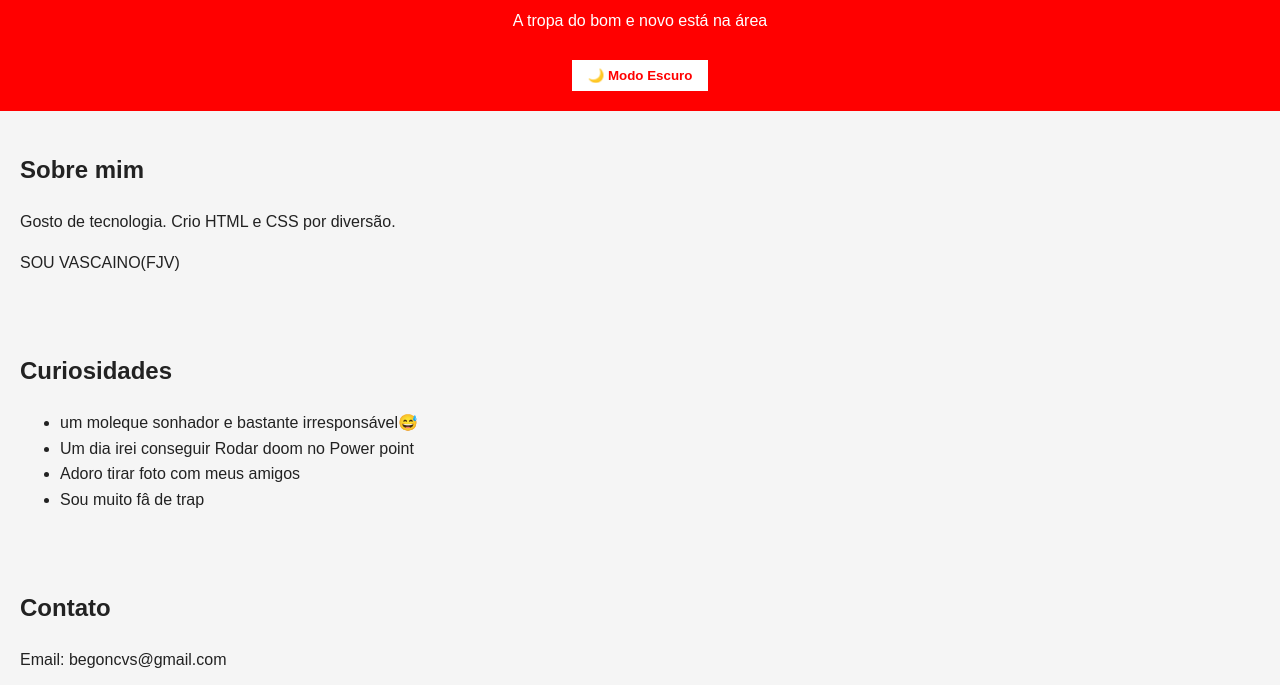
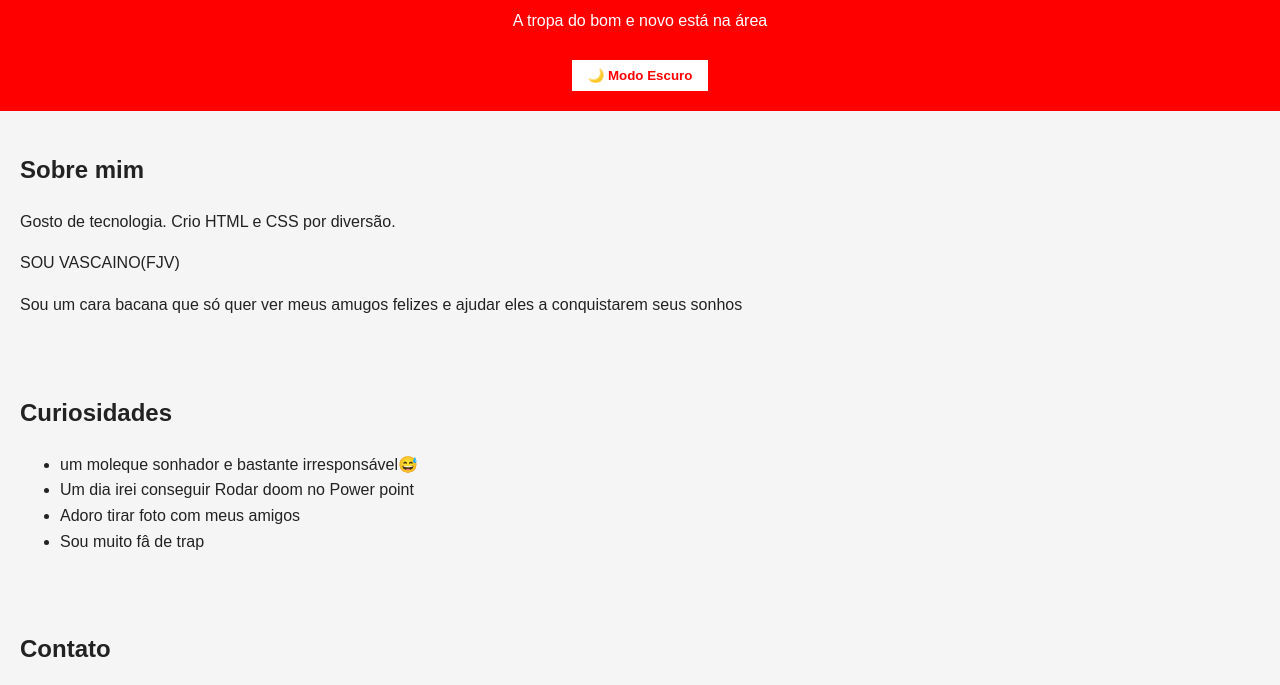
Before and after one commit to Blaze14640/My-bio, a plain HTML site: page index.html in a window 1280 px wide. Shown: the part 106-791 px from the top of the page. Drawn offline with Linux system fonts and the light colour scheme.

Commit message:
Update index.html

```diff
--- a/index.html
+++ b/index.html
@@ -17,6 +17,7 @@
     <h2>Sobre mim</h2>
     <p>Gosto de tecnologia. Crio HTML e CSS por diversão.</p>
     <p>SOU VASCAINO(FJV)</p>
+    <p>Sou um cara bacana que só quer ver meus amugos felizes e ajudar eles a conquistarem seus sonhos</p>
          </section>
 
   <section id="Curiosidades">
```
